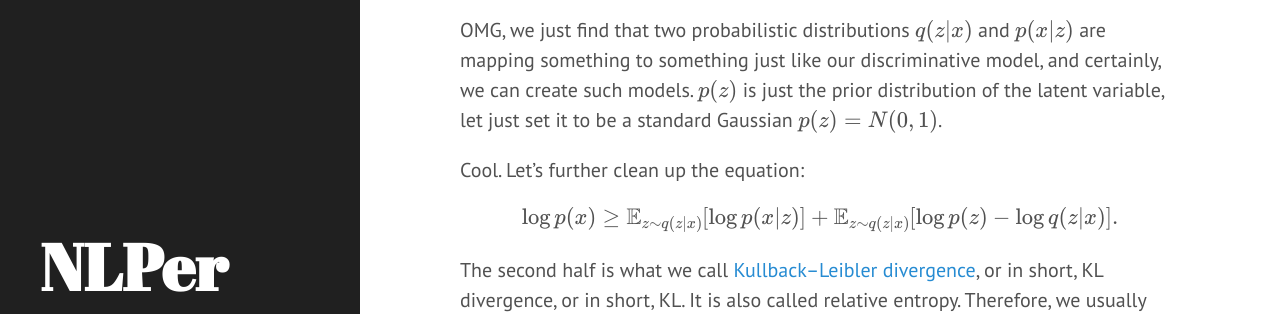
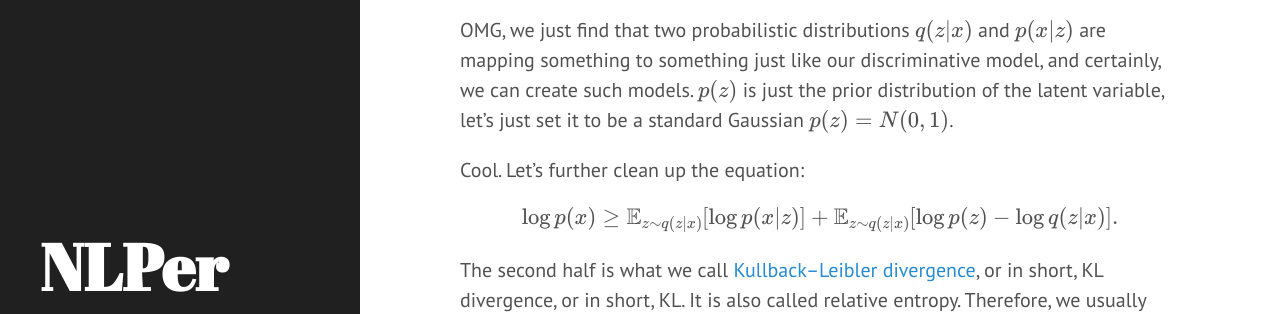
Before and after one commit to zomux/nlper, a Jekyll site: the page built from _posts/2019-10-27-what-is-a-generative-model.md, in a window 1280 px wide and 900 px high, scrolled down 2981 px. Shown: the part 183-497 px from the top of the window. Built offline with Jekyll 4.4.1, drawn with Linux system fonts in a browser that asks for light colours; formulas are drawn with MathJax 3; comment, search, counter and statistics services are not loaded; part of the change alters nothing that is shown.

```diff
--- a/_posts/2019-10-27-what-is-a-generative-model.md
+++ b/_posts/2019-10-27-what-is-a-generative-model.md
@@ -76,7 +76,7 @@ Oh, multiplication and division in logarithm, let's decompose them:
 
 $$\log p(x) \ge \mathbb{E}_{z \sim q(z\vert x)}[ \log p(x\vert z) + \log p(z) - \log q(z\vert x)].$$
 
-OMG, we just find that two probabilistic distributions $q(z\vert x)$ and $p(x\vert z)$ are mapping something to something just like our discriminative model, and certainly, we can create such models. $p(z)$ is just the prior distribution of the latent variable, let just set it to be a standard Gaussian $p(z) = N(0,1)$.
+OMG, we just find that two probabilistic distributions $q(z\vert x)$ and $p(x\vert z)$ are mapping something to something just like our discriminative model, and certainly, we can create such models. $p(z)$ is just the prior distribution of the latent variable, let's just set it to be a standard Gaussian $p(z) = N(0,1)$.
 
 Cool. Let's further clean up the equation:
 
@@ -108,7 +108,7 @@ Oh,  I see. The left part and right part are basically fighting with each other.
 
 In next posts, we are going to discuss how to train generative models with neural networks and back-propagation. And we will further discuss the situation when $z$ is a discrete latent variable.
 <!--stackedit_data:
-eyJoaXN0b3J5IjpbLTIxMzY5OTA0MTIsLTE1MzUzMDUyOTEsMj
-E3MTEwNDkwLDE3MTM5ODcyMTksLTE5OTYxMTcxODYsNTMyMTUx
-MDI4LC0zNjAzODIyMDFdfQ==
+eyJoaXN0b3J5IjpbMzIwODE1MDA4LC0xNTM1MzA1MjkxLDIxNz
+ExMDQ5MCwxNzEzOTg3MjE5LC0xOTk2MTE3MTg2LDUzMjE1MTAy
+OCwtMzYwMzgyMjAxXX0=
 -->
```
